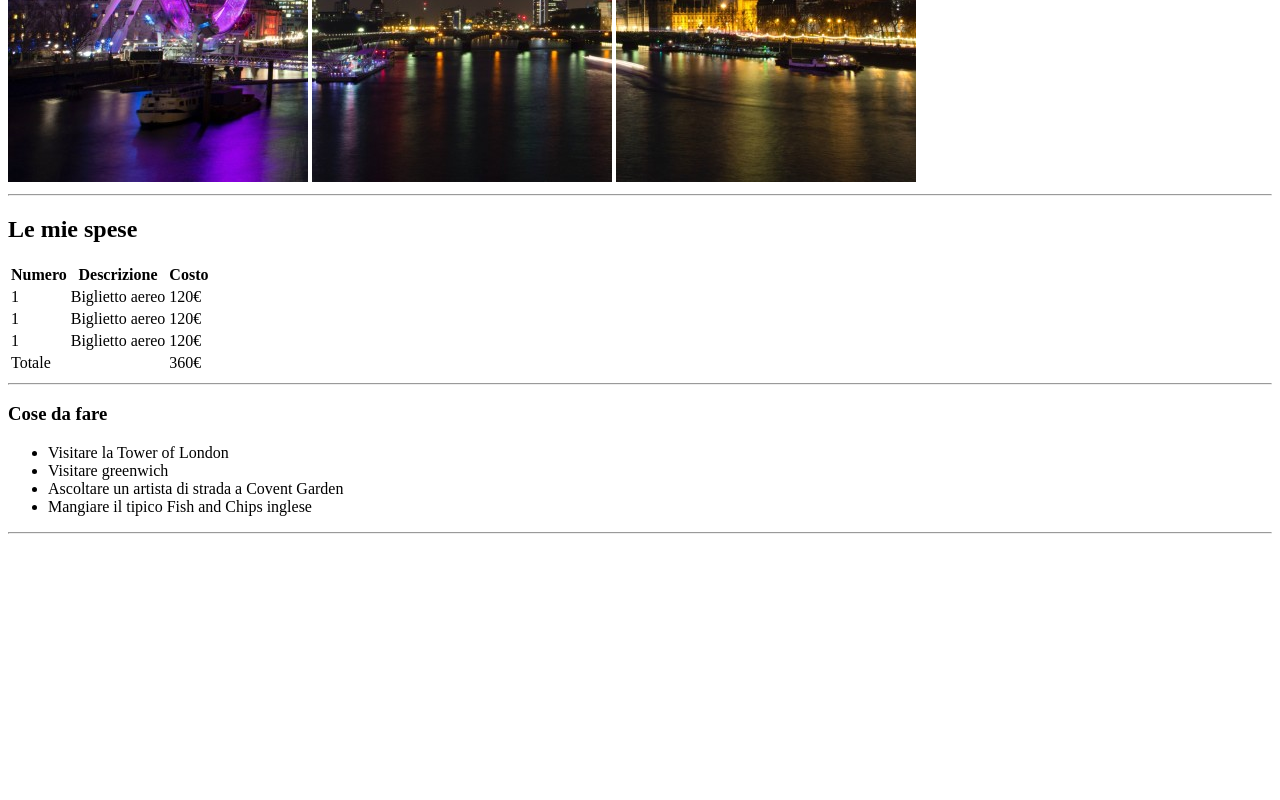
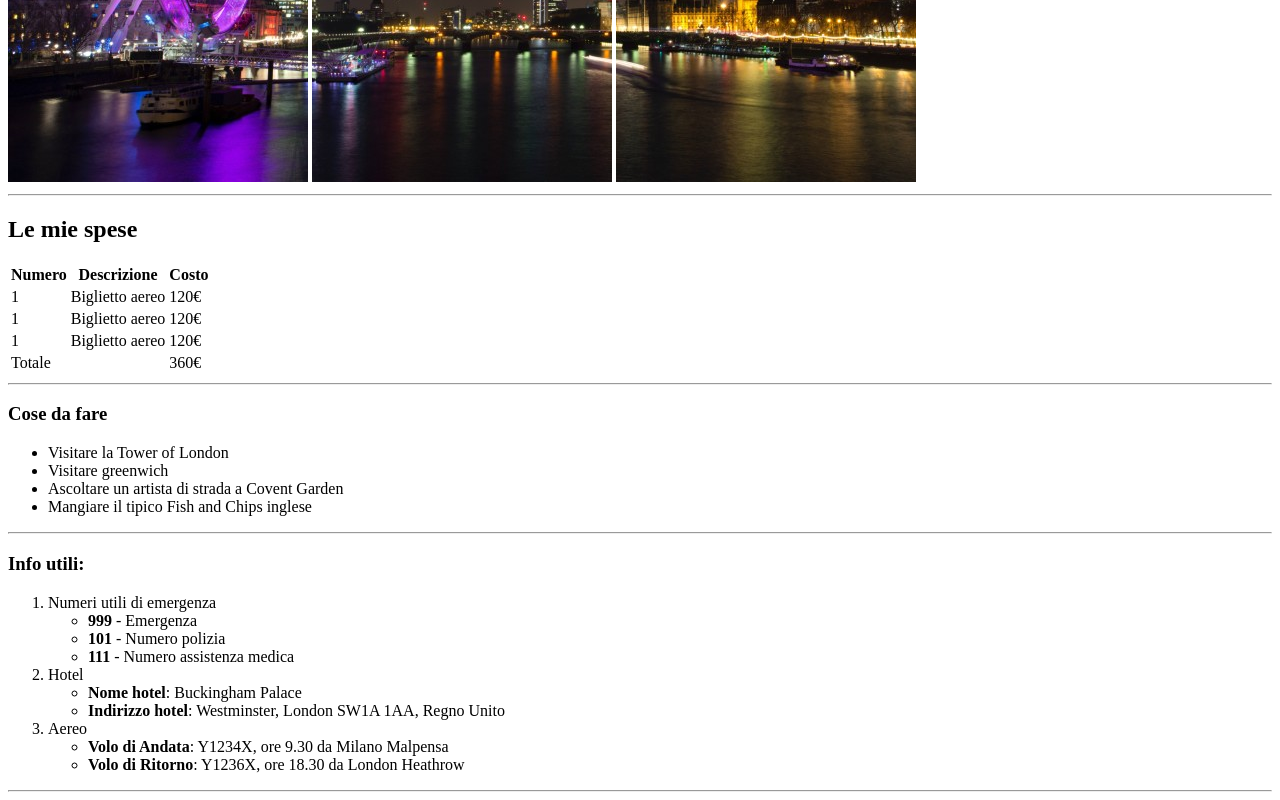
Before and after one commit to Tolihama/html-london-trip, a plain HTML site: page index.html in a window 1280 px wide. Shown: the part 498-1298 px from the top of the page. Before the commit the page ends 1040 px from the top, so only its background shows below. Drawn offline with Linux system fonts and the light colour scheme.

Commit message:
Add "Info utili"

```diff
--- a/index.html
+++ b/index.html
@@ -71,6 +71,53 @@
 
         <hr>
 
+        <!-- Sezione "Info utili" -->
+        <section>
+            <h3>Info utili:</h3>
+
+            <ol>
+                <li>
+                    Numeri utili di emergenza
+                    <ul>
+                        <li>
+                            <strong>999</strong> - Emergenza
+                        </li>
+                        <li>
+                            <strong>101</strong> - Numero polizia
+                        </li>
+                        <li>
+                            <strong>111</strong> - Numero assistenza medica
+                        </li>
+                    </ul>
+                </li>
+
+                <li>
+                    Hotel
+                    <ul>
+                        <li>
+                            <strong>Nome hotel</strong>: Buckingham Palace
+                        </li>
+                        <li>
+                            <strong>Indirizzo hotel</strong>: Westminster, London SW1A 1AA, Regno Unito
+                        </li>
+                    </ul>
+                </li>
+
+                <li>
+                    Aereo
+                    <ul>
+                        <li>
+                            <strong>Volo di Andata</strong>: Y1234X, ore 9.30 da Milano Malpensa
+                        </li>
+                        <li>
+                            <strong>Volo di Ritorno</strong>: Y1236X, ore 18.30 da London Heathrow
+                        </li>
+                    </ul>
+                </li>
+            </ol>
+        </section>
+
+        <hr>
     </main>
 </body>
 </html>
```
